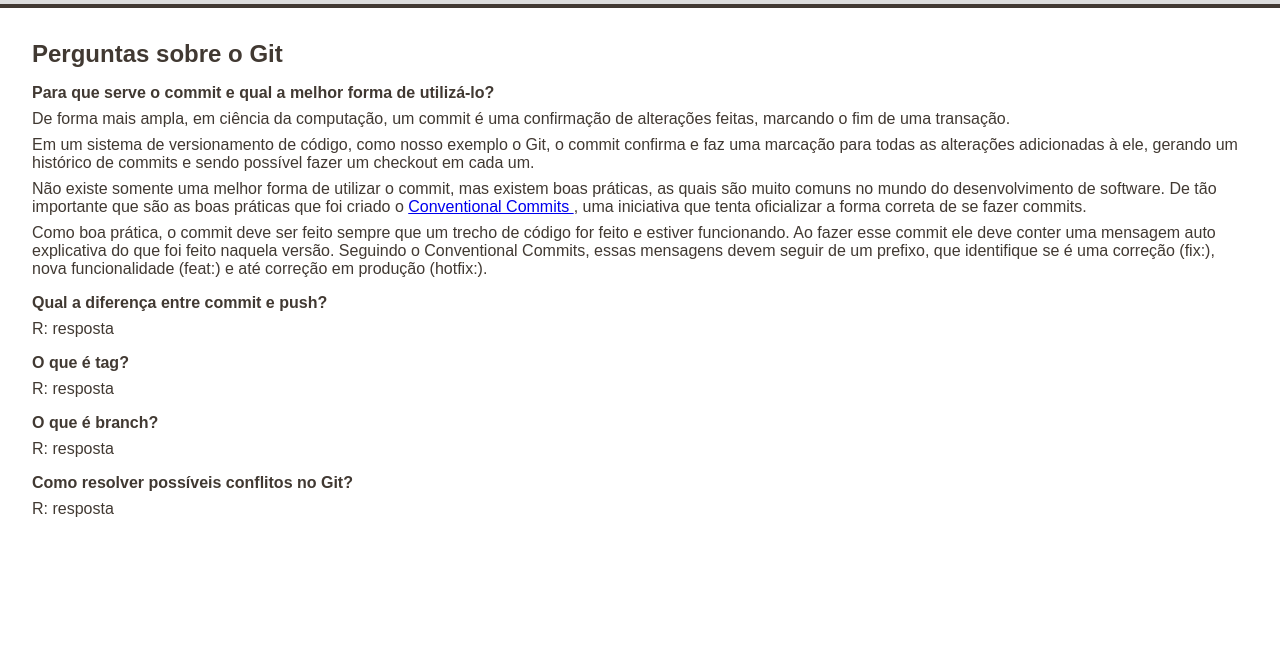
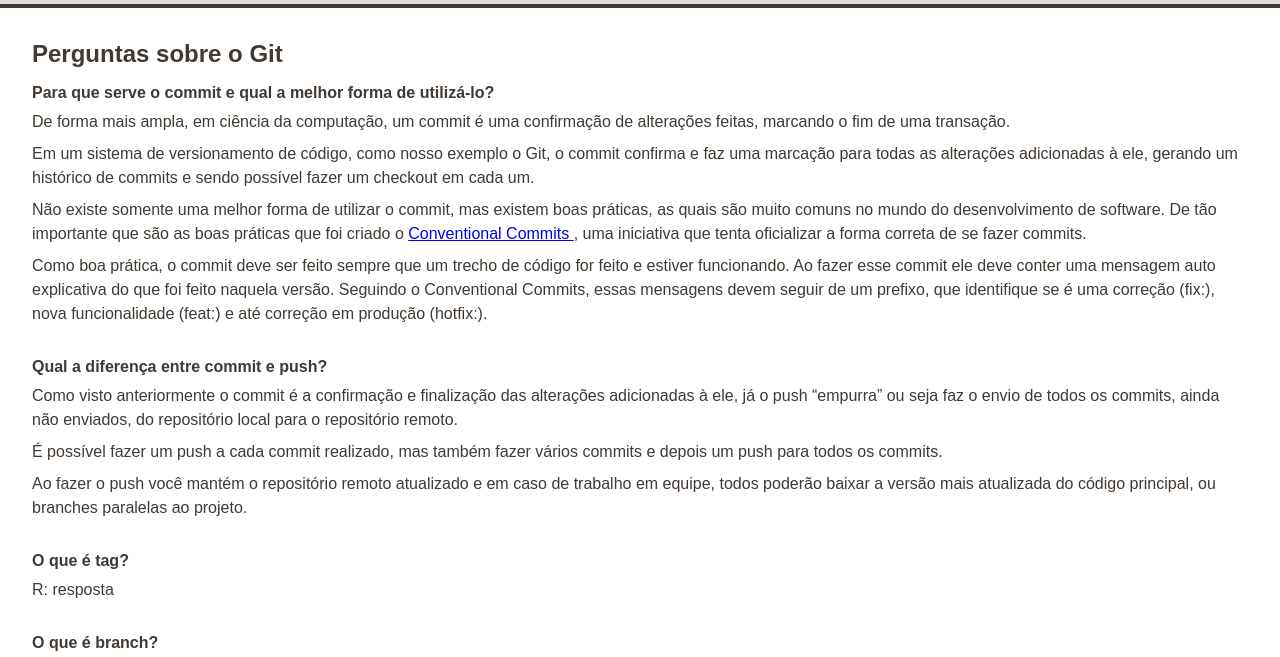
Before and after one commit to cristianoof/unipar-ape-git, a plain HTML site: page index.html in a window 1280 px wide. Shown: the part 86-743 px from the top of the page. Drawn offline with Linux system fonts and the light colour scheme.

Commit message:
Adicionado resposta da pergunta 2, fixado rodapé e ajustado altura da linha dos parágrafos

```diff
--- a/css/style.css
+++ b/css/style.css
@@ -73,7 +73,7 @@ body {
 .questions-container {
   display: flex;
   flex-direction: column;
-  gap: 1rem;
+  gap: 2rem;
 }
 
 .questions {
@@ -86,7 +86,14 @@ body {
   font-weight: 600;
 }
 
+.questions > p {
+  line-height: 1.5rem;
+}
+
 .footer-container {
+  position: fixed;
+  width: 100%;
+  bottom: 0;
   display: flex;
   justify-content: center;
   align-items: center;
--- a/index.html
+++ b/index.html
@@ -67,7 +67,21 @@
 
         <div class="questions">
           <span> Qual a diferença entre commit e push?</span>
-          <p>R: resposta</p>
+          <p>
+            Como visto anteriormente o commit é a confirmação e finalização das
+            alterações adicionadas à ele, já o push “empurra” ou seja faz o
+            envio de todos os commits, ainda não enviados, do repositório local
+            para o repositório remoto.
+          </p>
+          <p>
+            É possível fazer um push a cada commit realizado, mas também fazer
+            vários commits e depois um push para todos os commits.
+          </p>
+          <p>
+            Ao fazer o push você mantém o repositório remoto atualizado e em
+            caso de trabalho em equipe, todos poderão baixar a versão mais
+            atualizada do código principal, ou branches paralelas ao projeto.
+          </p>
         </div>
 
         <div class="questions">
```
